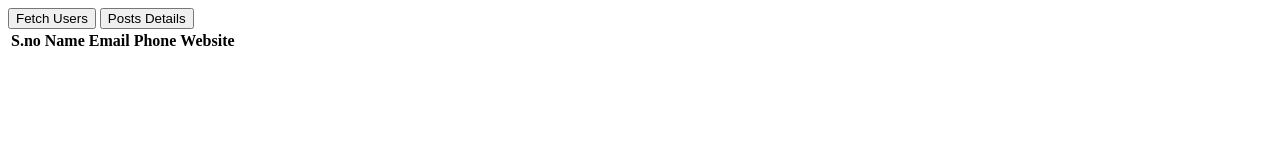
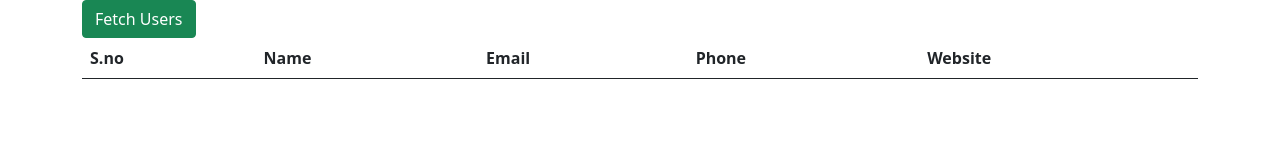
Before and after one commit to hasimpathan/Core-Js-Training, a plain HTML site: page 06-User 25-02-2022/users.html in a window 1280 px wide. Drawn offline with nearby package versions, Linux system fonts and the light colour scheme.

Commit message:
applied some bootstrap classes

```diff
--- a/05-06-Post-User 25-02-2022/users.html
+++ b/06-User 25-02-2022/users.html
@@ -7,6 +7,7 @@
     <meta name="author" content="Hasim Pathan">
     <meta name="viewport" content="width=device-width, initial-scale=1.0">
     <title>Users</title>
+    <link href="https://cdn.jsdelivr.net/npm/bootstrap@5.0.2/dist/css/bootstrap.min.css" rel="stylesheet" integrity="sha384-EVSTQN3/azprG1Anm3QDgpJLIm9Nao0Yz1ztcQTwFspd3yD65VohhpuuCOmLASjC" crossorigin="anonymous">
 
 </head>
 
@@ -14,24 +15,18 @@
 
     <body>
         <div class="container">
-            <button type="button"  id="fetchUserBtn">
+            <button type="button"  id="fetchUserBtn" class="btn btn-success">
                 Fetch Users
             </button>
-            <a href="posts.html">
-                <button type="button" >
-                    Posts Details
-                </button>
-            </a>
-
             <div id="tables">
-                <table >
+                <table class="table">
                     <thead>
                         <tr>
-                            <th scope="col">S.no</th>
-                            <th scope="col">Name</th>
-                            <th scope="col">Email</th>
-                            <th scope="col">Phone</th>
-                            <th scope="col">Website</th>
+                            <th>S.no</th>
+                            <th>Name</th>
+                            <th>Email</th>
+                            <th>Phone</th>
+                            <th>Website</th>
                         </tr>
                     </thead>
                     <tbody id="tbody">
```
Also changed, not shown: 03-Todo-List-11-02-2022/app.js (+7 -1 lines), 03-Todo-List-11-02-2022/todo.html (+8 -0 lines), 05-Post 25-02-2022/posts.html (renamed from 05-06-Post-User 25-02-2022/posts.html, +2 -7 lines), 05-Post 25-02-2022/posts.js (renamed from 05-06-Post-User 25-02-2022/posts.js), 06-User 25-02-2022/users.js (renamed from 05-06-Post-User 25-02-2022/users.js).
